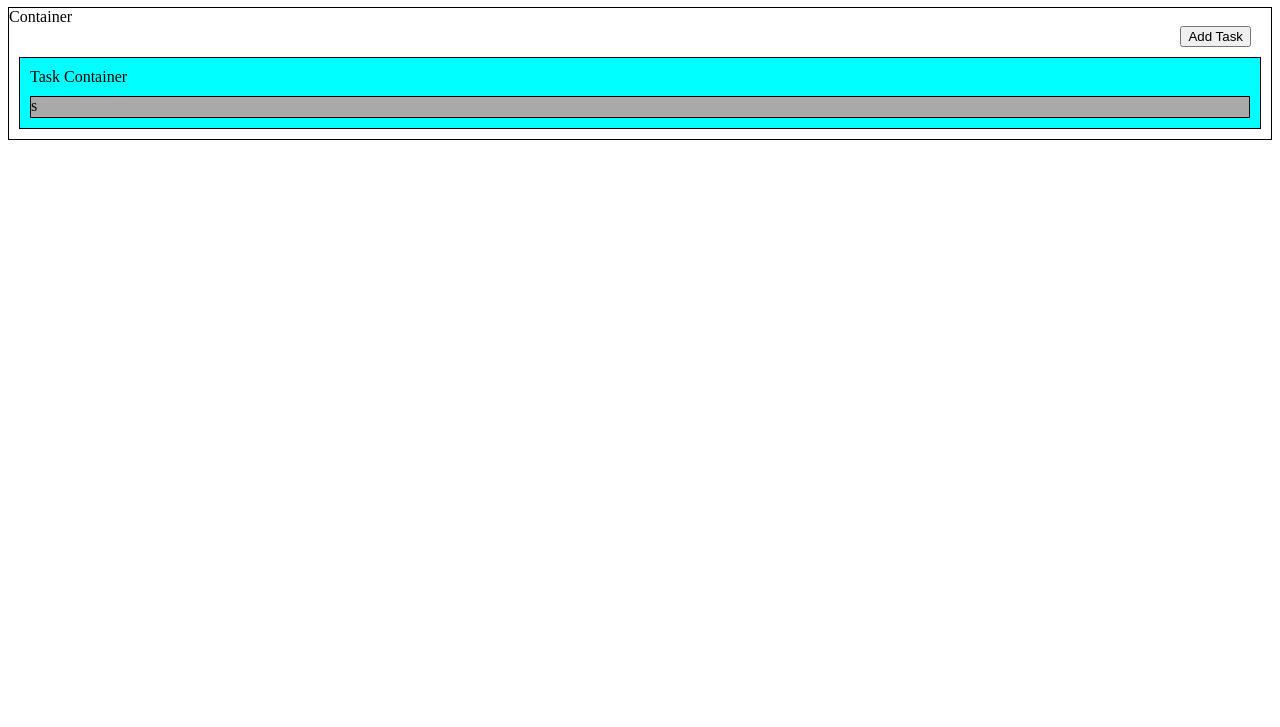
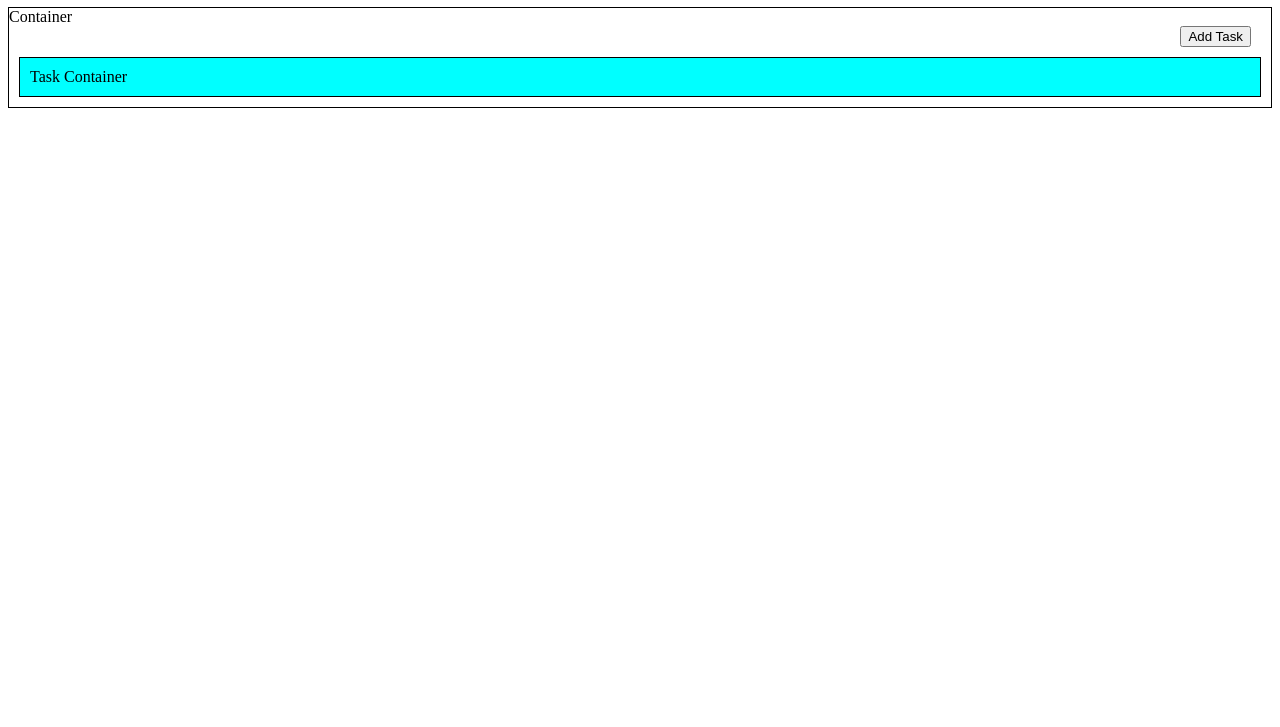
Before and after one commit to TahoTaho/To-do-list, a plain HTML site: page index.html in a window 1280 px wide. Shown: the part 73-800 px from the top of the page. Drawn offline with Linux system fonts and the light colour scheme.

Commit message:
Removed the sample div

```diff
--- a/index.html
+++ b/index.html
@@ -12,7 +12,6 @@
     <div class="container"> Container
         <button id="add-task">Add Task</button>
         <div class="task-container">Task Container
-            <div class="task">s</div>
         </div>
     </div>
 </body>
```
